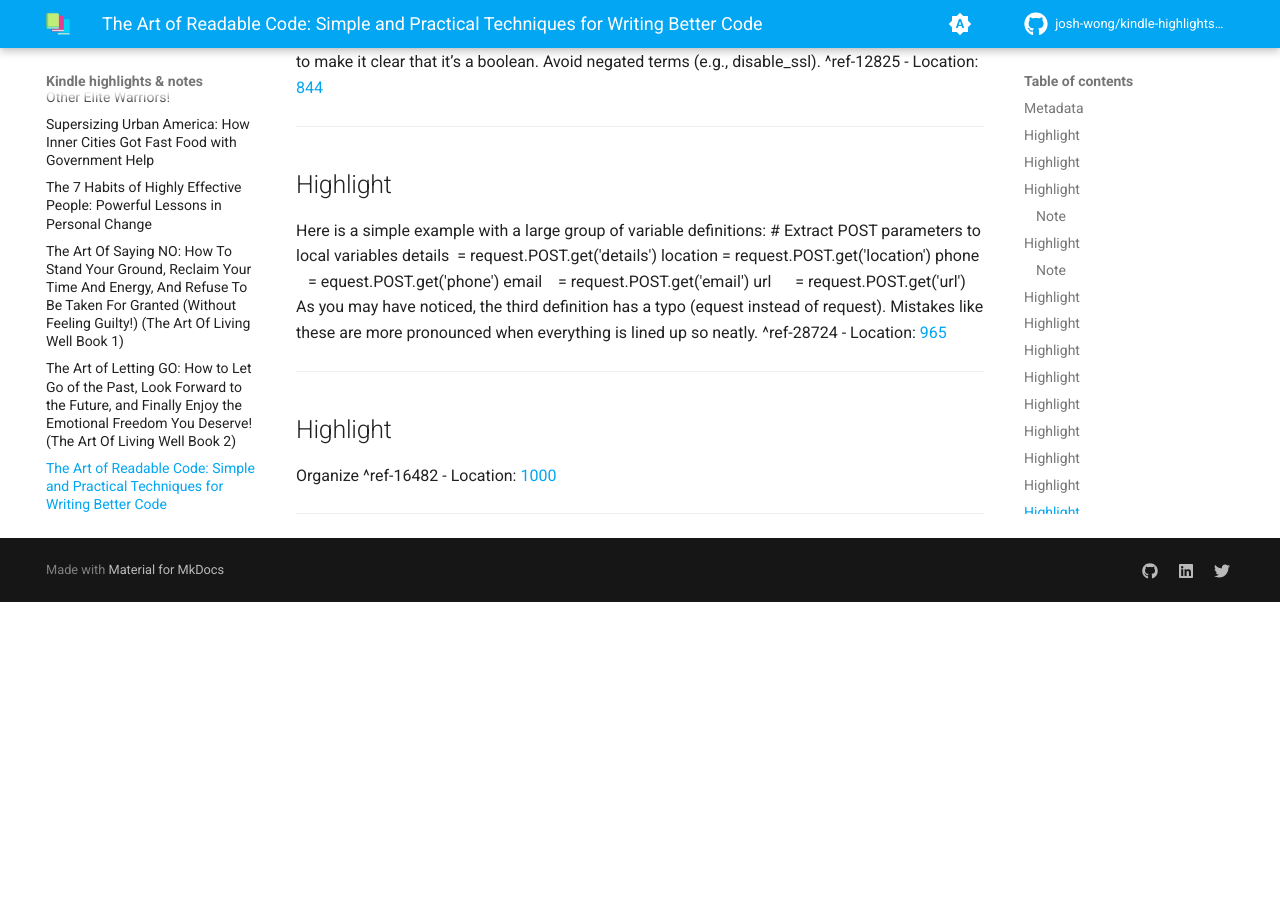
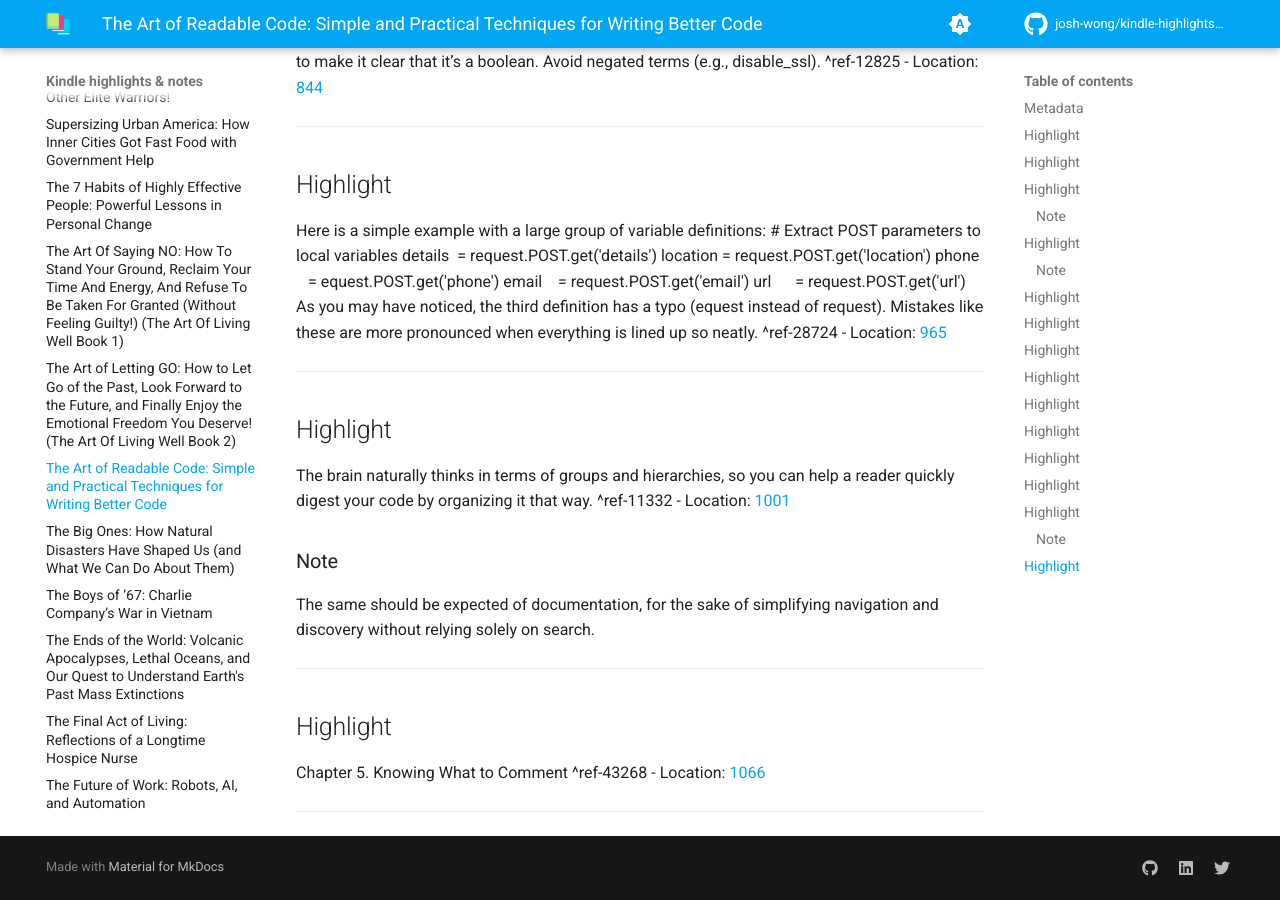
Before and after one commit to josh-wong/kindle-highlights-notes, an MkDocs documentation site: the page built from docs/The Art of Readable Code.md, in a window 1280 px wide and 900 px high, scrolled down 3103 px. Built offline with MkDocs 1.6.1 and Material for MkDocs 9.7.7, drawn with Linux system fonts in a browser that asks for light colours; comment, search, counter and statistics services are not loaded; before the commit the page ends 3705 px from its top, so only the background shows below that.

Commit message:
Update highlights and notes

```diff
--- a/docs/The Art of Readable Code.md
+++ b/docs/The Art of Readable Code.md
@@ -105,7 +105,16 @@ Here is a simple example with a large group of variable definitions: # Extract P
 ---
 ## Highlight
 
-Organize ^ref-16482
-- Location: [1000](kindle://book?action=open&asin=B0064CZ1XE&location=1000)
+The brain naturally thinks in terms of groups and hierarchies, so you can help a reader quickly digest your code by organizing it that way. ^ref-11332
+- Location: [1001](kindle://book?action=open&asin=B0064CZ1XE&location=1001)
+
+### Note
+The same should be expected of documentation, for the sake of simplifying navigation and discovery without relying solely on search.
 
 ---
+## Highlight
+
+Chapter 5. Knowing What to Comment ^ref-43268
+- Location: [1066](kindle://book?action=open&asin=B0064CZ1XE&location=1066)
+
+---
```
Also changed, not shown: other parts of docs/The Art of Readable Code.md (+2 -2 lines).
